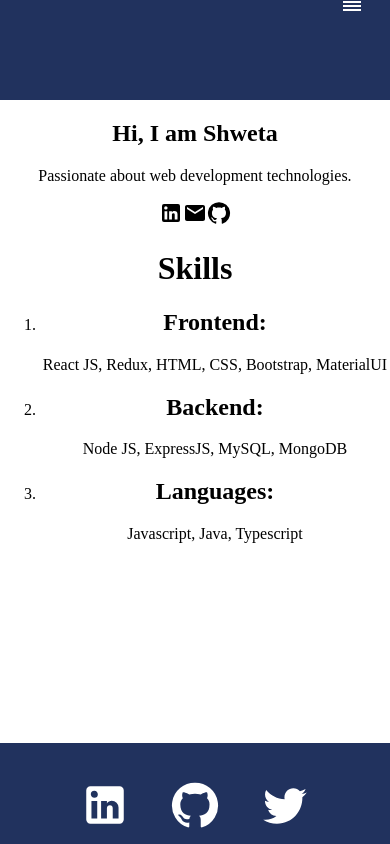
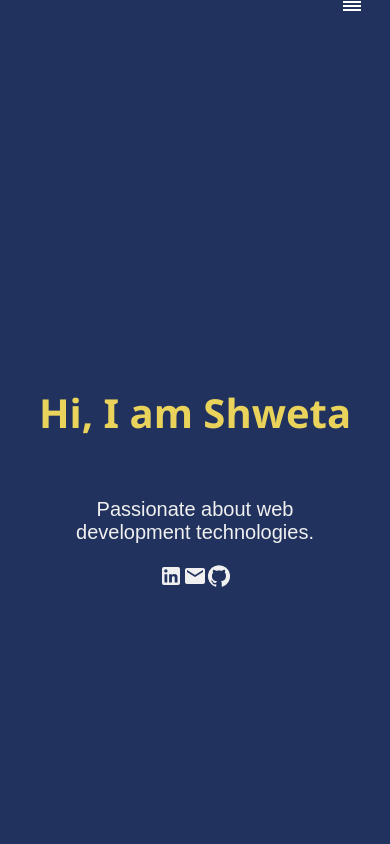
Before and after one commit to Shweta-dogra/Triweb-Learning, a React (Create React App) app in the folder Projects/my-portfolio/: page / in a window 390 px wide. Shown: the top 844 px of the page. Built offline with nearby package versions, Linux system fonts and the light colour scheme.

Commit message:
added experience section

```diff
--- a/Projects/my-portfolio/src/Components/Navbar.js
+++ b/Projects/my-portfolio/src/Components/Navbar.js
@@ -19,7 +19,7 @@ function Navbar(){
         <div className="links">
             <Link to="/">Home</Link>
             <Link to="/projects">Projects</Link>
-            <Link to="/experience">Experience</Link>
+            <Link to="/experience">Experience & Trainings</Link>
         </div>
     </div>
 }
--- a/Projects/my-portfolio/src/Pages/Experience.js
+++ b/Projects/my-portfolio/src/Pages/Experience.js
@@ -1,8 +1,49 @@
+import React from "react";
+import {verticalTimeLine, VerticalTimelineElement} from "react-vertical-timeline-component";
+import "react-vertical-timeline-component/style.min.css";
 
 function Experience(){
 
     return<div className="exp">
-        Exp
+       <div className="experience">
+        <h2>MERN Stack Development Intern</h2>
+        <h3>Triweb Genesis</h3>
+        <h4>Roles & Responsibilities</h4>
+        <ol className="list">
+            <li>Learning different skills like MySQL, JAVASCRIPT, NodeJS, React.JS, JIRA.</li>
+            <li>Developed various projects.</li>
+        </ol>
+       </div>
+
+       <div className="experience">
+        <h2>Research & Support Executive</h2>
+        <h3>AAR GEE Automation Pvt. Ltd. Mohali Pb.</h3>
+        <h4>Roles & Responsibilities</h4>
+        <ol className="list">
+            <li>Developed various projects based on PLC Ladder Logic, HMI Programming, VFD's and Servo Systems.</li>
+            <li>My responsibilities were Inhouse Project Handling, Error Handling, Resolving Technical Issues, Customer Support.</li>
+        </ol>
+       </div>
+
+       <div className="experience">
+        <h2>Automation Engineer</h2>
+        <h3>AICTE</h3>
+        <h4>Roles & Responsibilities</h4>
+        <ol className="list">
+            <li>Learned various skills and developed different projects based on PLC & HMI.</li>
+            <li>Worked on Seimens products & TIA portal</li>
+        </ol>
+       </div>
+
+       <div className="experience">
+        <h2>Automation Engineer</h2>
+        <h3>Global Automation & Pneumatics</h3>
+        <h4>Roles & Responsibilities</h4>
+        <ol className="list">
+            <li>Learned various skills and developed different projects based on PLC & HMI.</li>
+            <li>Worked on omron & Schenieder products</li>
+        </ol>
+       </div>
     </div>
 }
 export default Experience;
--- a/Projects/my-portfolio/src/Pages/Home.css
+++ b/Projects/my-portfolio/src/Pages/Home.css
@@ -0,0 +1,80 @@
+.home {
+    width: 100%;
+    align-items: center;
+    font-family: "Arial", sans-serif;
+    color: #3e497a;
+  }
+
+  .about {
+    width: 100%;
+    height: calc(100vh - 100px);
+    display: flex;
+    flex-direction: column;
+    justify-content: center;
+    align-items: center;
+    text-align: center;
+    background-color: #21325e;
+    color: #f0f0f0;
+  }
+
+  .about h2 {
+    font-family: "Segoe UI", Tahoma, Geneva, Verdana, sans-serif;
+    font-size: 80px;
+    color: #e9d35b;
+    height: 50px;
+  }
+
+  .about .prompt {
+    width: 40%;
+    font-size: 30px;
+  }
+  .prompt svg {
+    font-size: 60px;
+    margin: 5px;
+    color: white;
+  }
+
+  .skills {
+    font-size: 35px;
+    width: 100%;
+    display: flex;
+    justify-content: center;
+    flex-direction: column;
+    align-items: center;
+  }
+
+  .skills h1 {
+    color: #3e497a;
+  }
+
+  .skills .skill-list {
+    list-style: none;
+    width: 60%;
+  }
+
+  .skill-list span {
+    font-size: 20px;
+  }
+
+  @media only screen and (max-width: 600px) {
+    .about h2 {
+      font-size: 40px;
+    }
+
+    .about .summary {
+      margin-top: 10px;
+      font-size: 20px;
+      width: 80%;
+    }
+
+    .skills {
+      text-align: center;
+    }
+    .skill-list {
+      padding: 0;
+    }
+
+    .skills h2 {
+      font-size: 30px;
+    }
+  }
```
Also changed, not shown: Projects/my-portfolio/src/Pages/Experience.css (added).
